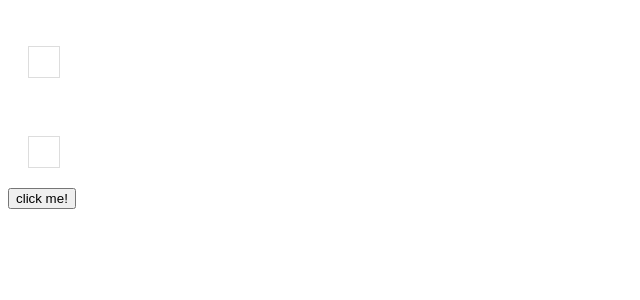
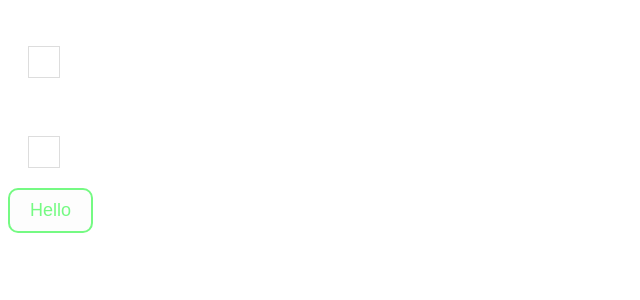
Before and after one commit to Zack1808/TodoApp, a React (Create React App) app in the folder app/: page / in a window 1280 px wide. Shown: the top 300 px of the page, without its empty margins (0-640 px from the left). Built offline with nearby package versions, Linux system fonts and the light colour scheme.

Commit message:
Added logic and styling to the Button component

```diff
--- a/app/src/components/App.js
+++ b/app/src/components/App.js
@@ -8,7 +8,7 @@ const App = () => {
         <div>
             <CheckBox />
             <CheckBox />
-            <Button />
+            <Button onClick={() => console.log("clicked")} type="button" buttonStyle="btn--success--outline" buttonSize="btn--medium">Hello</Button>
         </div>
     )
 };
--- a/app/src/components/Button.js
+++ b/app/src/components/Button.js
@@ -1,8 +1,28 @@
 import React from "react";
 
-const Button = () => {
+import "../css/Button.css"
+
+const styles = [
+    "btn--primary--solid",
+    "btn--warning--solid",
+    "btn--danger--solid",
+    "btn--success--solid",
+    "btn--primary--outline",
+    "btn--warning--outline",
+    "btn--danger--outline",
+    "btn--success--outline",
+];
+
+const size = ["btn--medium", "btn--large"];
+
+const Button = ({ children, type, onClick, buttonStyle, buttonSize }) => {
+
+    const checkButtonStyle = styles.includes(buttonStyle) ? buttonStyle : styles[0];
+
+    const checkButtonSize = size.includes(buttonSize) ? buttonSize : size[0]
+
     return(
-        <button>click me!</button>
+        <button className={`btn ${checkButtonSize} ${checkButtonStyle}`} onClick={onClick} type={type}>{children}</button>
     )
 }
 
--- /dev/null
+++ b/app/src/css/Button.css
@@ -0,0 +1,82 @@
+:root {
+    --primary: #4628ff;
+    --warning: #ffd028;
+    --danger: #eb3f27;
+    --success: #75fa83;
+    --white: #fdfdfd;
+    --dark: #181717;
+}
+
+.btn {
+    font-family:sans-serif ;
+    font-weight: 400;
+    border-radius: 10px;
+    cursor: pointer;
+    transition: transform .3s ease;
+}
+
+.btn:hover{
+    transform: translateY(-3px);
+}
+
+/* Button colors and styles */
+
+.btn--primary--solid {
+    background-color: var(--primary);
+    color: var(--white);
+    border: none;
+}
+
+.btn--warning--solid {
+    background-color: var(--warning);
+    color: var(--white);
+    border: none;
+}
+
+.btn--danger--solid {
+    background-color: var(--danger);
+    color: var(--white);
+    border: none;
+}
+
+.btn--success--solid {
+    background-color: var(--success);
+    color: var(--white);
+    border: none;
+}
+
+.btn--primary--outline {
+    background-color: var(--white);
+    color: var(--primary);
+    border: 2px solid var(--primary);
+}
+
+.btn--warning--outline {
+    background-color: var(--white);
+    color: var(--warning);
+    border: 2px solid var(--warning);
+}
+
+.btn--danger--outline {
+    background-color: var(--white);
+    color: var(--danger);
+    border: 2px solid var(--danger);
+}
+
+.btn--success--outline {
+    background-color: var(--white);
+    color: var(--success);
+    border: 2px solid var(--success);
+}
+
+/* Button sizes */
+
+.btn--medium{
+    padding: 10px 20px;
+    font-size: 18px;
+}
+
+.btn--large {
+    padding: 15px 30px;
+    font-size: 20px;
+}
```
